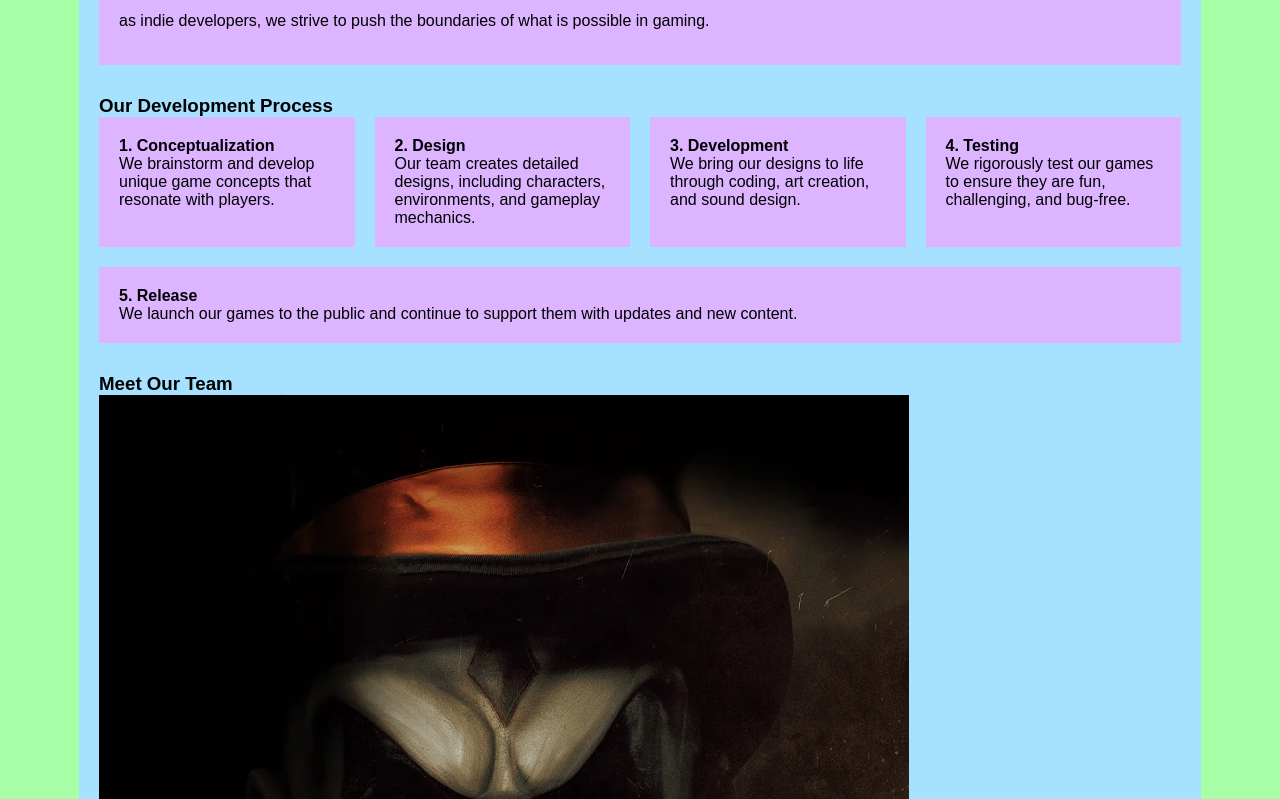
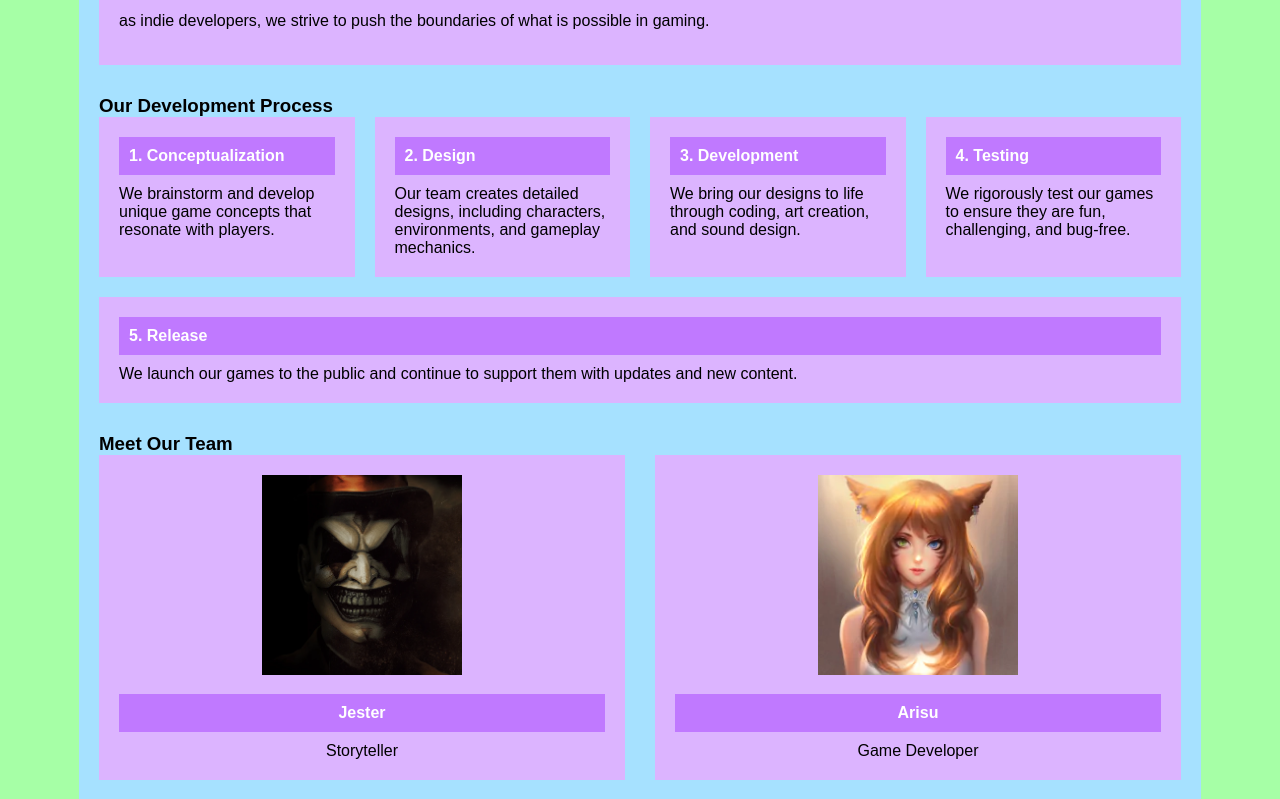
Before and after one commit to shshaify-lgtm/ShahinHosainShaify_finalproject, a plain HTML site: page webpages/about.html in a window 1280 px wide. Shown: the part 521-1320 px from the top of the page. Drawn offline with Linux system fonts and the light colour scheme.

Commit message:
trust the process it is already looking good

```diff
--- a/css/style.css
+++ b/css/style.css
@@ -249,6 +249,38 @@ footer ul{
     background: rgb(220, 180, 255);
     padding: 20px;
 }
+.step h4 {
+    background: rgb(192, 121, 255);
+    color: white;
+    padding: 10px;
+    margin-bottom: 10px;
+}
+#team {
+    margin-bottom: 30px;
+}
+#team-members {
+    display: flex;
+    gap: 30px;
+}
+.team-member{
+    flex: 1;
+    background: rgb(220, 180, 255);
+    padding: 20px;
+    text-align: center;
+}
+.team-member img{
+    width: 200px;
+    height: 200px;
+    object-fit: cover;
+    max-width: 100%;
+    margin-bottom: 15px;
+}
+.team-member h4{
+    background: rgb(192, 121, 255);
+    color: white;
+    padding: 10px;
+    margin-bottom: 10px;
+}
 
 @media (max-width: 768px) {
     #wrapper {
```
